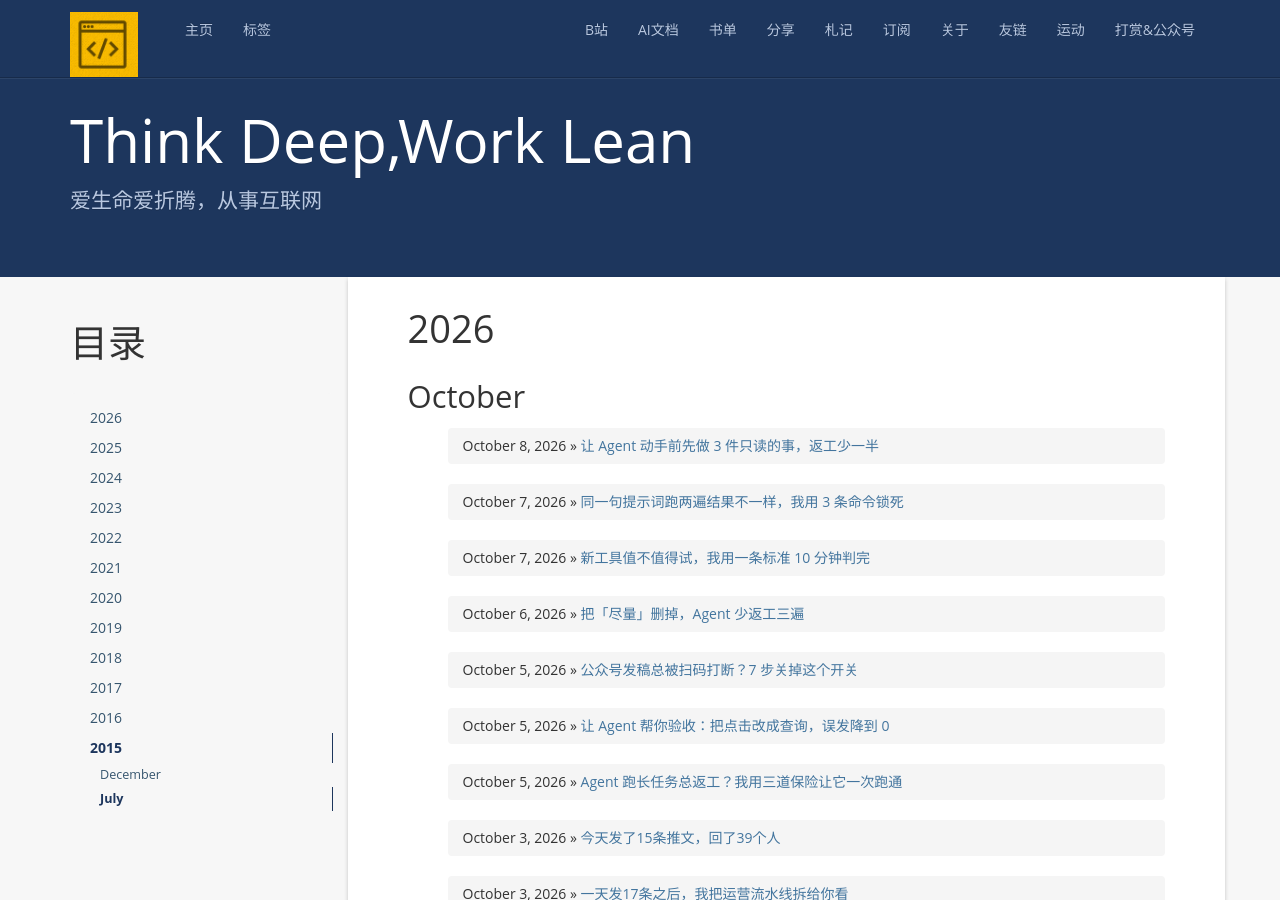
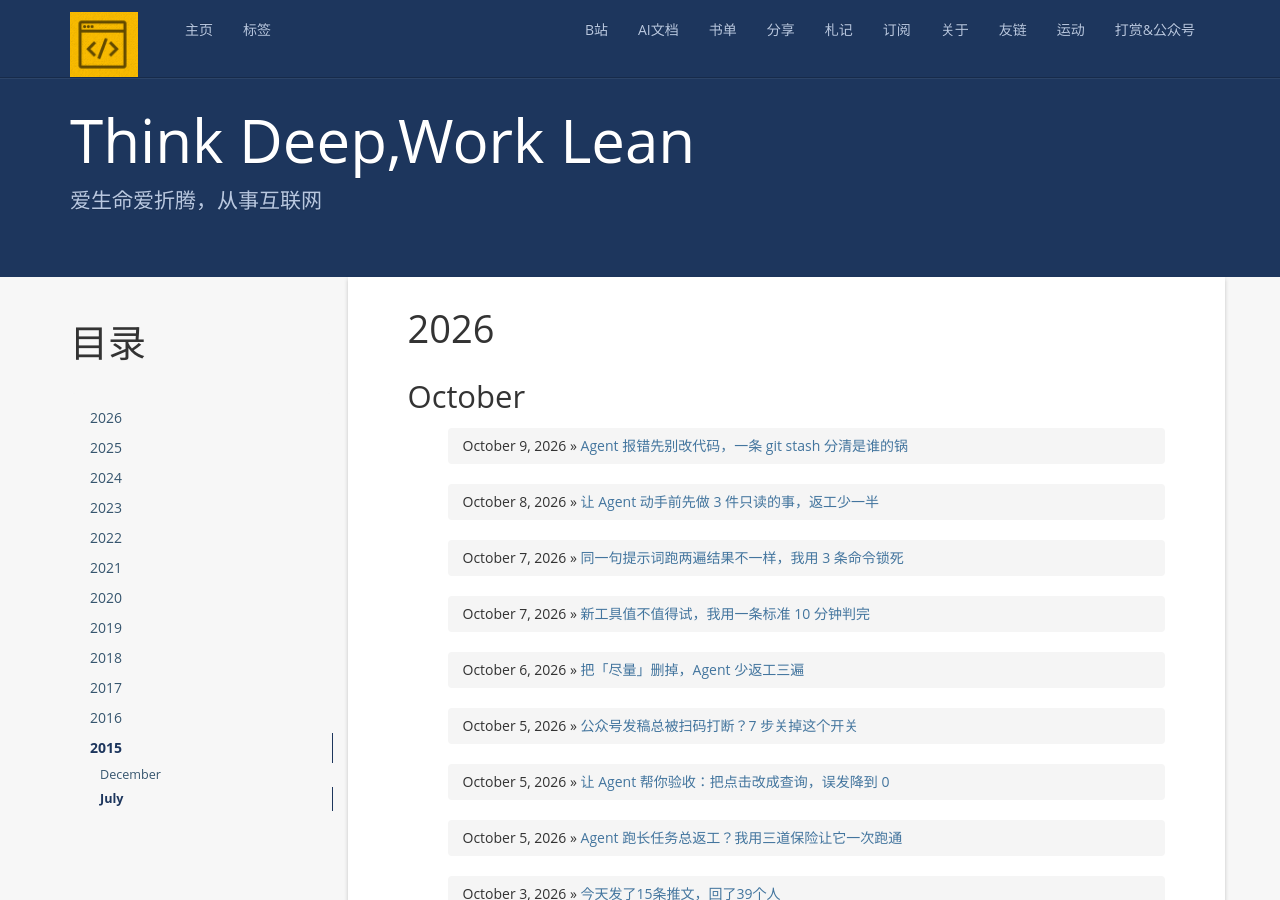
Before and after one commit to zackzhangkai/zackzhangkai.github.io, a Jekyll site: the page built from index.html, in a window 1280 px wide and 900 px high. Built offline with Jekyll 4.4.1, drawn with Linux system fonts in a browser that asks for light colours; nearby versions of some CDN libraries; a script that is not in the unit is left out; the list of posts is cut into pages by our own code; comment, search, counter and statistics services are not loaded; some of the changed lines change nothing that is shown.

Commit message:
post: Agent 报错先别改代码，一条 git stash 分清是谁的锅

````diff
--- /dev/null
+++ b/_posts/2026-10-09-git-stash-whose-fault.md
@@ -0,0 +1,182 @@
+---
+layout: post
+title: Agent 报错先别改代码，一条 git stash 分清是谁的锅
+tags: AI文档
+---
+
+大家好，我是Zack。
+
+前天下午我让 agent 改一个构建脚本，改完一跑就报错。
+
+我把报错整段丢回去，说"修一下"。它改一版，我跑一次，还报错，再改。
+
+改了三轮，还是同一个错。
+
+最后发现这个错跟我改的代码一点关系都没有 —— 环境里少装了个包。
+
+一下午，就这么没了。
+
+## 我原来的做法
+
+报错弹出来，我的动作是固定的：复制、粘贴、说"修一下"。
+
+这个循环里藏着一个我从没检查过的前提：
+
+**这个错，真的是我这几行代码引起的吗？**
+
+我没验证过。我默认它是。
+
+默认错了之后，后面每一轮都不是在修 bug，是在错误方向上加速。
+
+三轮之后我才反应过来，方向从一开始就偏了。
+
+## 现在多做一个动作
+
+就一个：把改动收起来，重跑一次。
+
+```bash
+git stash -u      # -u 是连没跟踪的新文件一起收
+<你的运行命令>
+git stash pop     # 跑完记得 pop 回来
+```
+
+判据特别简单：
+
+- 还报同一个错 → 跟你刚写的代码无关，是环境的事
+- 不报了 → 就是你这几行，可以放心让它改
+
+顺手提醒一句：跑之前先 `git stash list` 看一眼，确认stash 栈里没别人的东西。
+
+### 这动作有多便宜
+
+我在自己的博客仓库实测，402 个跟踪文件：
+
+```bash
+$ git ls-files | wc -l
+402
+$ time (git stash -q -u && git stash pop -q)
+0.048 秒
+```
+
+在 /tmp 的小 demo 仓库里，加上中间那次重跑，整轮 0.103 秒。
+
+**不到 0.1 秒的动作，替我省掉一下午。**
+
+以前我觉得这种验证是"讲究人的做法"，要额外花时间。
+
+实测完才发现，贵的从来不是验证，是验证之前那三轮瞎改。
+
+## 第二步：看报错栈最后几行
+
+我在 /tmp 故意引了个环境错误（代码里 require 了一个没装的包），真实输出长这样：
+
+```
+Error: Cannot find module 'lodash'
+  code: 'MODULE_NOT_FOUND',
+  requireStack: [ '/private/tmp/demo-stash/build.js' ]
+```
+
+重点看 `requireStack` 那一行 —— 它告诉你**从哪个文件开始找的**。
+
+再配合一个粗判据：
+
+- 栈里如果全是 `node:internal/...`、`node_modules/...` 这种路径，最后才碰到你的文件 → 加载阶段就断了，多半是环境
+- 栈顶直接是你刚改的那个文件、你刚写的那一行 → 那就是你的代码
+
+这个判断不用很准，它是用来决定"下一步往哪查"的，不是用来结案的。
+
+## 第三步：它说找不到文件，先让它打一行 pwd
+
+agent 说"文件找不到"，十次有八次是它站的地方和你以为的不一样。
+
+子 agent、脚本、定时任务，各有各的当前目录。
+
+我自己踩过：同一个 `build.js`，站在仓库根目录跑好好的，`cd` 进一个子目录再跑，直接报 `Cannot find module`。
+
+所以现在两件事我做死了：
+
+- 下指令一律给**绝对路径**，不让它猜
+- 让它在动手前先跑一句 `pwd`，把工作目录打出来给我看
+
+## 第四步：给重试定个上限
+
+不写上限，它会在同一个报错上一路转下去，转到你手动停。
+
+现在我在任务里直接写死一句：
+
+> 同一个错误最多重试 3 次，到了就停下来，把报错原文和已经试过的办法列出来给我。
+
+上限不是限制它的能力，是给它一条能退出的路。
+
+**这条要跟第一步连着用**：它停下来的那一刻，正好是你跑 `git stash` 的时机。
+
+## 不是 node 也一样
+
+这套判据跟语言没关系，`git stash` 是 git 的，不是 node 的。
+
+Python 项目想快速确认"包到底装没装"，直接问解释器：
+
+```bash
+python -c "import 包名"    # 报 ModuleNotFoundError 就是没装
+pip check                  # 看已装的包之间有没有互相冲突
+```
+
+这两句跑完，环境那一半的可能性基本就排掉了。
+
+## 验证完别留垃圾
+
+`git stash pop` 之后顺手看一眼：
+
+```bash
+git status --porcelain    # 只看未跟踪那部分
+```
+
+agent 跑完经常留一堆东西：tmp 目录、`.bak`、测试输出。
+
+不管它，下次你 `git add .` 就全进仓库了。
+
+要的留，不要的当场删。留着的下场是三个月后没人敢动。
+
+## 前后对比
+
+| | 以前 | 现在 |
+|---|---|---|
+| 归因方式 | 默认是自己的代码 | 先验证再动手 |
+| 一次归因成本 | 三轮起步，一下午 | 0.05 秒 + 一次重跑 |
+| 改错方向 | 全靠运气 | 基本不会 |
+
+诚实说一句：那个 0.05 秒只是 git 命令本身，中间重跑一次要看你项目多大。
+
+我这边的构建脚本重跑一次几百毫秒，加起来不满一分钟。
+
+如果你的项目跑一次要十分钟，那这招依然划算 —— 十分钟能确认方向，比三轮瞎改便宜得多。
+
+## 两条能迁移的原则
+
+**一、归因之前不动手。**
+
+花几十秒确认"这是谁的错"，看着慢，实际是把后面所有轮次的方向一次性定对。
+
+**二、判定不了的要求都是废话。**
+
+"修一下"判定不了，agent 只能猜。
+
+"跑 `git stash` 确认是不是环境的锅"能打勾，它就能照做。
+
+给 agent 下指令，先问自己一句：这条它做完了，我能不能一眼看出做没做到？
+
+看不出来的，就还没写完。
+
+## 最后
+
+这套东西一点都不高级，就是几条现成的命令。
+
+局限也说清楚：`git stash` 这招只在改动能干净收起来时好用。
+
+如果一次改了几十个文件、还夹着没提交的配置，stash 本身就会变成新的麻烦 —— 这种时候我宁愿先 commit 一个临时节点，再从那个节点比对。
+
+所以它不是万能钥匙，是个便宜的第一刀：先花 0.1 秒把"环境"这个最大的可能性排除掉，再谈别的。
+
+你那边报错一般是怎么归因的？有没有比 `git stash` 更快的判据，欢迎留言告诉我。
+
+公众号：Zack说AI
--- a/tag/AI文档/index.html
+++ b/tag/AI文档/index.html
@@ -32,6 +32,7 @@ header: AI文档
             <li><a href="#three-commands-lock-agent-inputs">用 3 条命令锁死 agent 的输入</a></li>
             <li><a href="#decide-new-ai-tool-in-ten-minutes">新工具值不值得试：一条标准 10 分钟判完</a></li>
             <li><a href="#three-readonly-steps-before-agent-edits">先做 3 件只读的事，返工少一半</a></li>
+            <li><a href="#git-stash-whose-fault">报错先别改代码：git stash 分清谁的锅</a></li>
            </ul>
         </div>
       </div>
@@ -202,6 +203,12 @@ header: AI文档
             </ul>
             <p><small>2026-10-08 | 先跑基线再动手 · git stash 缩最小复现 · 动手前重读当前文件 | 附 59 个文件 1.5 秒基线与返工轮次对比</small></p>
             <hr>
+            <h2 id="git-stash-whose-fault">Agent 报错先别改代码，一条 git stash 分清是谁的锅</h2>
+            <ul>
+              <li><a href="https://zackzhangkai.github.io/2026/10/09/git-stash-whose-fault/" target="_blank">Agent 报错先别改代码，一条 git stash 分清是谁的锅 →</a></li>
+            </ul>
+            <p><small>2026-10-09 | git stash -u 收起改动重跑归因 · requireStack 看从哪开始找 · pwd 确认工作目录 · 重试上限 3 次 | 附 402 文件仓库 0.048 秒实测</small></p>
+            <hr>
             <p><em>使用 project-researcher skill 自动生成</em></p>
 
           </div>
````
